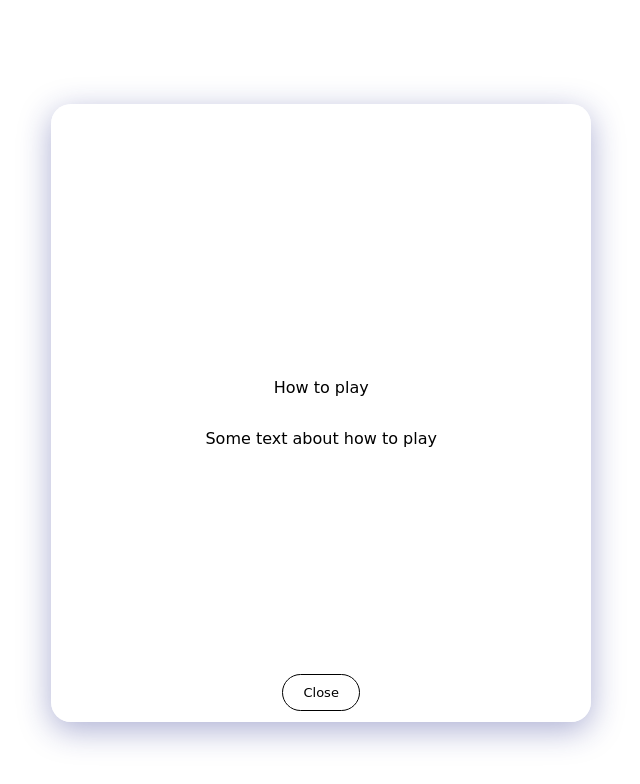
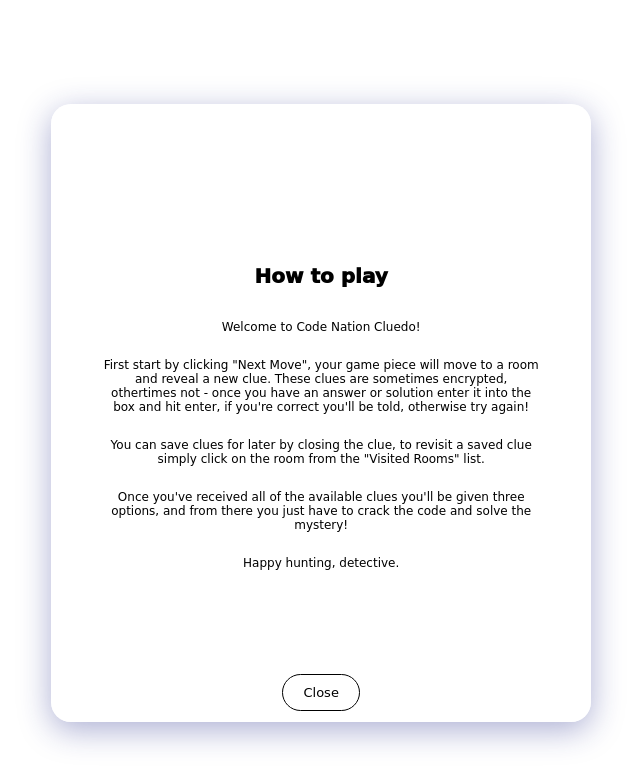
Before and after one commit to JMCromp/Cluedo, a plain HTML site: page index.html in a window 1280 px wide. Both pictures are taken after a click on the element 646 px from the left and 424 px from the top of the page. Shown: the whole page, without its empty margins (315-955 px from the left). Drawn offline with Linux system fonts and the light colour scheme; a web font is replaced by a local one.

Commit message:
added how to play options

```diff
--- a/index.html
+++ b/index.html
@@ -91,7 +91,11 @@
     <div id="boardback">
         <div id="backoverlay">
             <p id="backheading">How to play</p>
-            <p>Some text about how to play</p>
+            <p class="bop">Welcome to Code Nation Cluedo!</p>
+            <p class="bop">First start by clicking "Next Move", your game piece will move to a room and reveal a new clue. These clues are sometimes encrypted, othertimes not - once you have an answer or solution enter it into the box and hit enter, if you're correct you'll be told, otherwise try again!</p>
+            <p class="bop">You can save clues for later by closing the clue, to revisit a saved clue simply click on the room from the "Visited Rooms" list.</p>
+            <p class="bop">Once you've received all of the available clues you'll be given three options, and from there you just have to crack the code and solve the mystery!</p>
+            <p class="bop">Happy hunting, detective.</p>
             <button id="backclose">Close</button>
         </div>
     </div>
--- a/scripts/script.js
+++ b/scripts/script.js
@@ -227,7 +227,7 @@ cards.addEventListener("click", () => {
         board.style.display = "none";
         controls.style.display = "none";
         controlsright.style.display = "none";
-      }, 900);
+      }, 800);
     setTimeout(function () {
         boardback.style.display = "block";
         boardback.className = "fade-in";
@@ -245,7 +245,7 @@ backclose.addEventListener("click", () => {
         controls.style.display = "flex";
         controlsright.style.display = "flex";
         board.style.transform = "none";
-      }, 400);
+      }, 300);
     setTimeout(function () {
         boardback.style.display = "none";
       }, 400);
--- a/styles/style.css
+++ b/styles/style.css
@@ -43,6 +43,10 @@
     color: rgb(0, 0, 0);
     -webkit-backface-visibility: hidden;
     backface-visibility: hidden;
+}
+
+#backoverlay p {
+    padding: 0 50px 0 50px;
 }
 
 .fade-in {
@@ -716,6 +720,16 @@
     #cnlogo {
         width: 100%;
     }
+
+    .bop {
+        font-size: 6px;
+        overflow: hidden;
+    }
+
+    #backheading {
+        font-size: 12px;
+        font-weight: 1000;
+    }
 }
 
 @media (min-width: 576px) {
@@ -775,6 +789,16 @@
 
     #incorrect, #correct {
         font-size: 8px;
+    }
+
+    .bop {
+        font-size: 6px;
+        overflow: hidden;
+    }
+
+    #backheading {
+        font-size: 14px;
+        font-weight: 1000;
     }
 }
 
@@ -836,6 +860,16 @@
     #incorrect, #correct {
         font-size: 8px;
     }
+
+    .bop {
+        font-size: 10px;
+        overflow: hidden;
+    }
+
+    #backheading {
+        font-size: 16px;
+        font-weight: 1000;
+    }
 }
 
 @media (min-width: 992px) {
@@ -895,6 +929,15 @@
     #incorrect, #correct {
         font-size: 10px;
     }
+
+    .bop {
+        font-size: 10px;
+    }
+
+    #backheading {
+        font-size: 18px;
+        font-weight: 1000;
+    }
 }
 
 @media (min-width: 1200px) {
@@ -952,6 +995,14 @@
 
     #incorrect, #correct {
         font-size: 10px;
+    }
+
+    .bop {
+        font-size: 12px;
+    }
+
+    #backheading {
+        font-size: 20px;
     }
 }
 
@@ -1012,4 +1063,13 @@
     #incorrect, #correct {
         font-size: 10px;
     }
+
+    .bop {
+        font-size: 14px;
+    }
+
+    #backheading {
+        font-size: 20px;
+        font-weight: 1000;
+    }
 }
```
